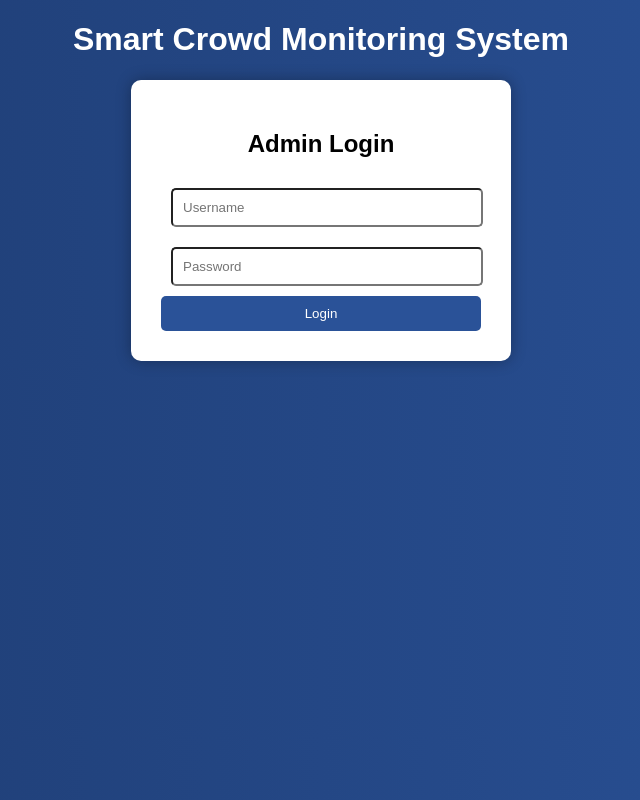
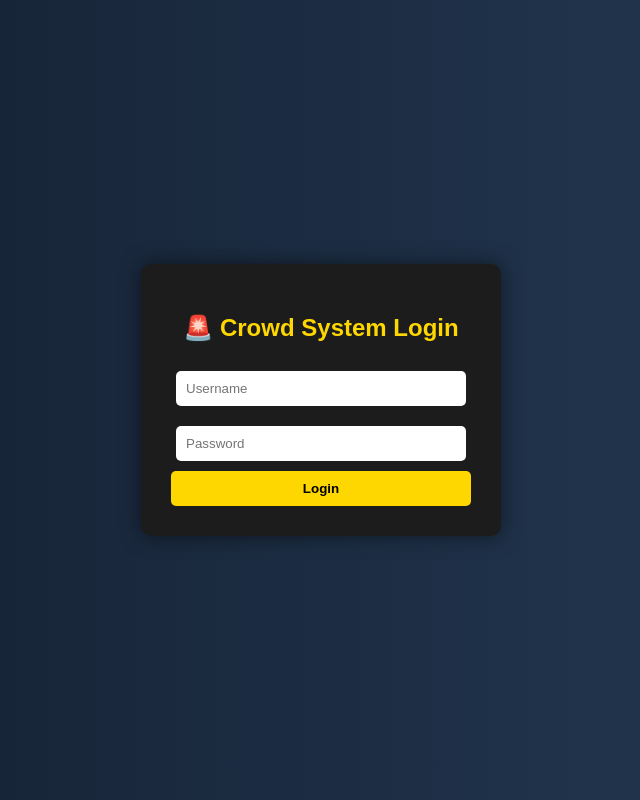
Before and after one commit to vighnesh-patil23/Crowd-system1, a Flask app: page / in a window 1280 px wide. Shown: the whole page, without its empty margins (319-959 px from the left). Run offline with Flask 3, Linux system fonts and the light colour scheme.

Commit message:
Update login.html

```diff
--- a/templates/login.html
+++ b/templates/login.html
@@ -2,51 +2,66 @@
 <html>
 <head>
 <title>Login</title>
+<meta name="viewport" content="width=device-width, initial-scale=1">
 
 <style>
+
 body{
-    background: linear-gradient(to right,#1e3c72,#2a5298);
+    margin:0;
     font-family: Arial;
-    color:white;
-    text-align:center;
+    background: linear-gradient(to right,#141e30,#243b55);
+    display:flex;
+    justify-content:center;
+    align-items:center;
+    height:100vh;
 }
 
-.box{
-    margin-top:120px;
-    background:white;
-    color:black;
+.container{
+    background:#1c1c1c;
     padding:30px;
-    width:320px;
-    margin:auto;
     border-radius:10px;
-    box-shadow:0 0 15px rgba(0,0,0,0.3);
+    width:300px;
+    text-align:center;
+    color:white;
+    box-shadow:0 0 20px rgba(0,0,0,0.5);
+}
+
+h2{
+    color:#ffd700;
 }
 
 input{
     width:90%;
     padding:10px;
-    margin:10px;
+    margin:10px 0;
+    border:none;
     border-radius:5px;
+    outline:none;
 }
 
 button{
+    width:100%;
     padding:10px;
-    width:100%;
-    background:#2a5298;
-    color:white;
+    background:#ffd700;
     border:none;
     border-radius:5px;
+    cursor:pointer;
+    font-weight:bold;
+}
+
+button:hover{
+    background:#e6c200;
 }
 
 </style>
+
 </head>
 
 <body>
 
-<h1>Smart Crowd Monitoring System</h1>
+<div class="container">
 
-<div class="box">
-<h2>Admin Login</h2>
+<h2>🚨 Crowd System Login</h2>
 
 <form method="post">
 <input name="username" placeholder="Username" required>
```
